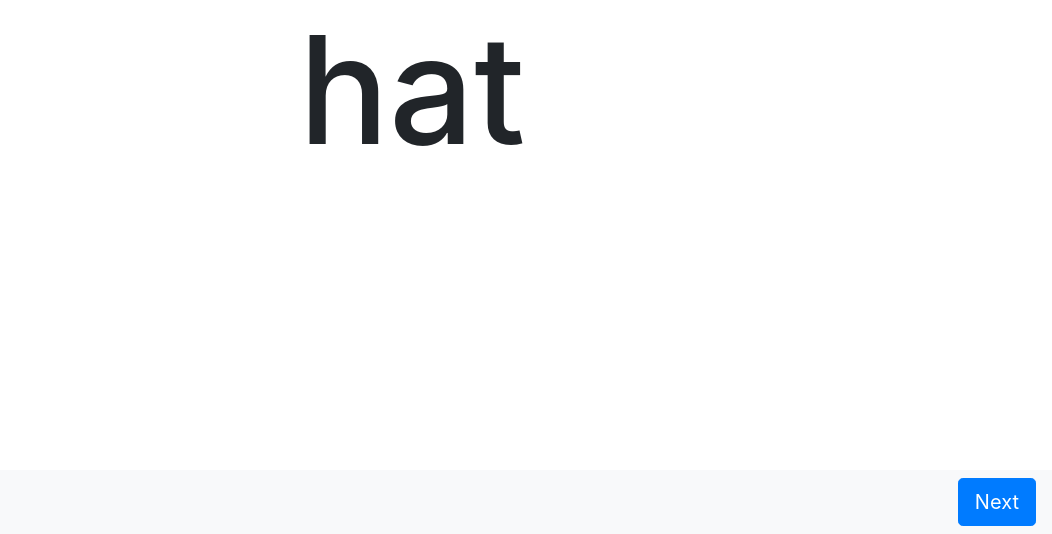
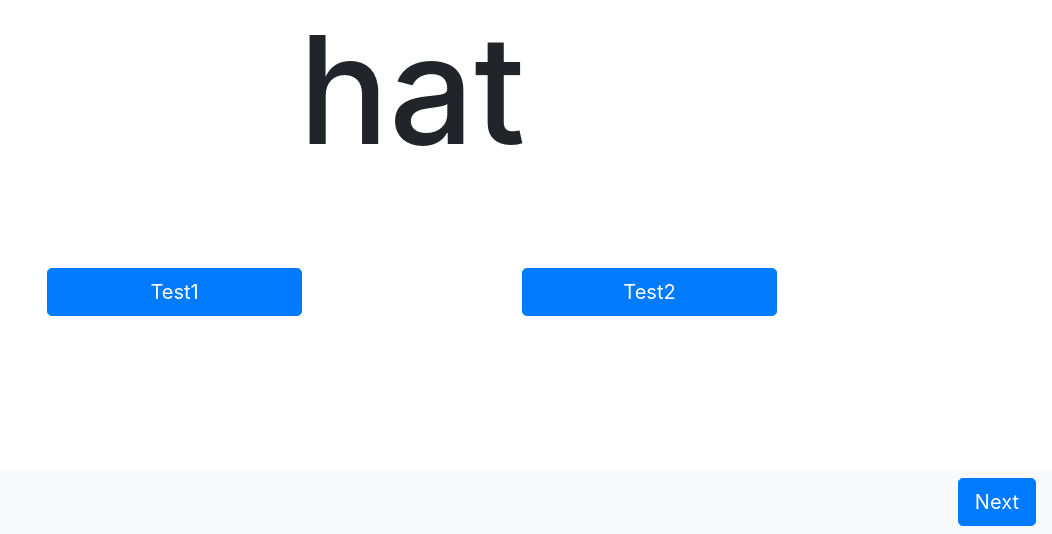
Before and after one commit to shallotly/ui-design-ipa, a Flask app: page /quiz/1 in a window 1280 px wide. Shown: the part 266-800 px from the top of the page, without its empty margins (228-1280 px from the left). Run offline with Flask 2, Linux system fonts and the light colour scheme; some libraries are stand-ins or nearby versions.

Commit message:
quiz modified

```diff
--- a/static/main.css
+++ b/static/main.css
@@ -21,3 +21,9 @@
   padding-bottom: 80px;
   font-size: 150px;
 }
+
+.quiz-btn{
+  display: block;
+  text-align: center;
+  width: 100%;
+}
--- a/templates/quiz.html
+++ b/templates/quiz.html
@@ -14,6 +14,21 @@
 <div class="mt-5 mb-3">
     <h3 class="center">{{ "What is the correct vowel?" | safe}}</h3>
     <h1 class="center quiz-word">{{ data["word"] | safe}}</h1>
+
+    <div class="row">
+      <div class="col-md-2">
+      </div>
+      <div class="col-md-3">
+        <button type="button" class="btn btn-primary btn-lg quiz-btn">Test1</button>
+      </div>
+      <div class="col-md-2">
+      </div>
+      <div class="col-md-3">
+        <button type="button" class="btn btn-primary btn-lg quiz-btn">Test2</button>
+      </div>
+      <div class="col-md-2">
+      </div>
+    </div>
 </div>
 
 <!-- BACK/NEXT BUTTONS -->
```
